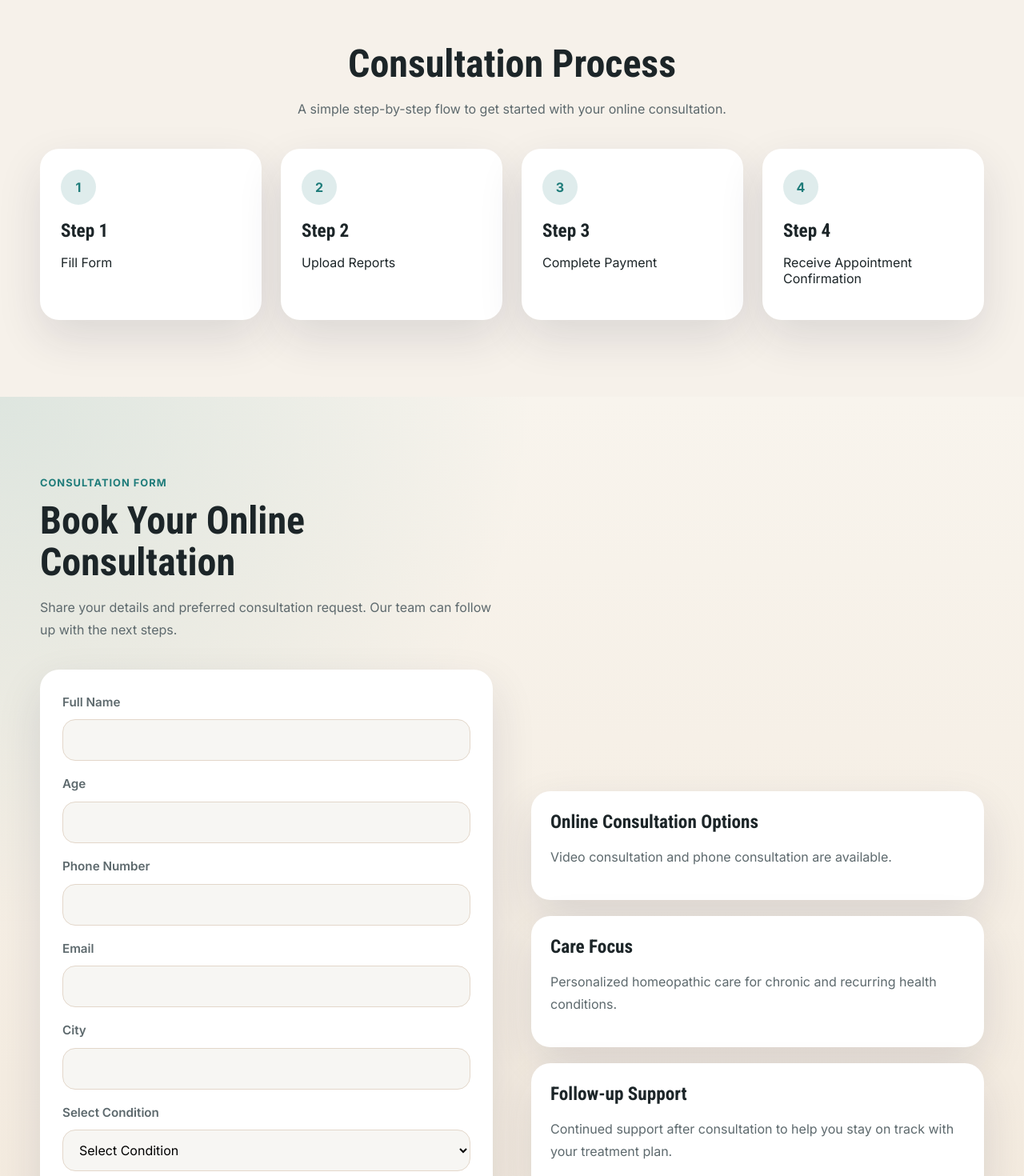
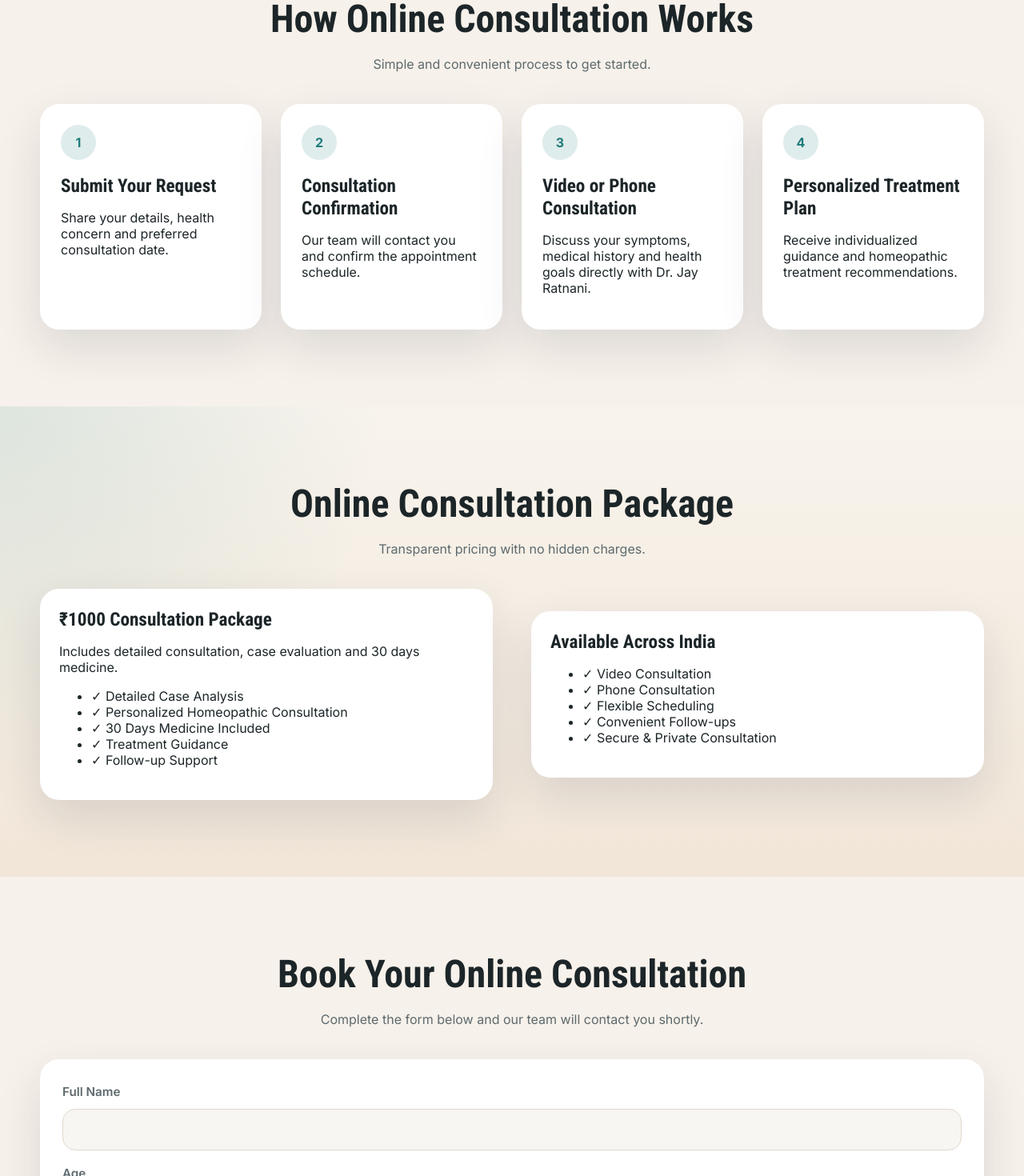
Before and after one commit to purelifehomeopathy-droid/purelife-homeopathy, a Next.js app: page /online-consultation in a window 1280 px wide. Shown: the part 960-2430 px from the top of the page at 80% size. Built offline with nearby package versions, Linux system fonts and the light colour scheme.

Commit message:
Add online consultation page

```diff
--- a/src/app/online-consultation/page.tsx
+++ b/src/app/online-consultation/page.tsx
@@ -1,36 +1,9 @@
 import type { Metadata } from "next";
 import { SectionHeading } from "@/components/section-heading";
-
 export const metadata: Metadata = {
   title: "Online Consultation",
-  description:
-    "Book an online homeopathy consultation with Dr. Jay Ratnani from anywhere in India."
+  description: "Book an online consultation"
 };
-
-const benefits = [
-  "Video Consultation",
-  "Phone Consultation",
-  "Personalized Homeopathic Care",
-  "Follow-up Support"
-];
-
-const steps = [
-  "Fill Form",
-  "Upload Reports",
-  "Complete Payment",
-  "Receive Appointment Confirmation"
-];
-
-const conditions = [
-  "Piles/Fissure/Fistula",
-  "Kidney Stones",
-  "Migraine",
-  "Hair Fall",
-  "Skin Disease",
-  "Digestive Disorder",
-  "Respiratory Disorder",
-  "Other"
-];
 
 export default function OnlineConsultationPage() {
   return (
@@ -49,17 +22,30 @@ export default function OnlineConsultationPage() {
   <div className="container">
     <SectionHeading
       centered
-            title="Consultation Benefits"
-            description="Accessible and personalized care designed to make online consultation simple and convenient."
+      title="Why Choose Online Consultation?"
+      description="Professional homeopathic care from the comfort of your home."
     />
 
     <div className="process-grid">
-            {benefits.map((benefit) => (
-              <article key={benefit} className="process-card fade-in">
+      <article className="process-card fade-in">
         <span>✓</span>
-                <h3>{benefit}</h3>
+        <h3>Video Consultation</h3>
       </article>
-            ))}
+
+      <article className="process-card fade-in">
+        <span>✓</span>
+        <h3>Phone Consultation</h3>
+      </article>
+
+      <article className="process-card fade-in">
+        <span>✓</span>
+        <h3>Personalized Treatment</h3>
+      </article>
+
+      <article className="process-card fade-in">
+        <span>✓</span>
+        <h3>Follow-up Support</h3>
+      </article>
     </div>
   </div>
 </section>
@@ -68,29 +54,94 @@ export default function OnlineConsultationPage() {
   <div className="container">
     <SectionHeading
       centered
-            title="Consultation Process"
-            description="A simple step-by-step flow to get started with your online consultation."
+      title="How Online Consultation Works"
+      description="Simple and convenient process to get started."
     />
 
     <div className="process-grid">
-            {steps.map((step, index) => (
-              <article key={step} className="process-card fade-in">
-                <span>{index + 1}</span>
-                <h3>{`Step ${index + 1}`}</h3>
-                <p>{step}</p>
+      <article className="process-card fade-in">
+        <span>1</span>
+        <h3>Submit Your Request</h3>
+        <p>
+          Share your details, health concern and preferred consultation date.
+        </p>
       </article>
-            ))}
+
+      <article className="process-card fade-in">
+        <span>2</span>
+        <h3>Consultation Confirmation</h3>
+        <p>
+          Our team will contact you and confirm the appointment schedule.
+        </p>
+      </article>
+
+      <article className="process-card fade-in">
+        <span>3</span>
+        <h3>Video or Phone Consultation</h3>
+        <p>
+          Discuss your symptoms, medical history and health goals directly with
+          Dr. Jay Ratnani.
+        </p>
+      </article>
+
+      <article className="process-card fade-in">
+        <span>4</span>
+        <h3>Personalized Treatment Plan</h3>
+        <p>
+          Receive individualized guidance and homeopathic treatment
+          recommendations.
+        </p>
+      </article>
     </div>
   </div>
 </section>
 
 <section className="section section-accent">
-        <div className="container contact-grid">
-          <div className="fade-in">
+  <div className="container">
     <SectionHeading
-              eyebrow="Consultation Form"
+      centered
+      title="Online Consultation Package"
+      description="Transparent pricing with no hidden charges."
+    />
+
+    <div className="contact-grid">
+      <div className="info-card">
+        <h3>₹1000 Consultation Package</h3>
+
+        <p>
+          Includes detailed consultation, case evaluation and 30 days medicine.
+        </p>
+
+        <ul>
+          <li>✓ Detailed Case Analysis</li>
+          <li>✓ Personalized Homeopathic Consultation</li>
+          <li>✓ 30 Days Medicine Included</li>
+          <li>✓ Treatment Guidance</li>
+          <li>✓ Follow-up Support</li>
+        </ul>
+      </div>
+
+      <div className="info-card">
+        <h3>Available Across India</h3>
+
+        <ul>
+          <li>✓ Video Consultation</li>
+          <li>✓ Phone Consultation</li>
+          <li>✓ Flexible Scheduling</li>
+          <li>✓ Convenient Follow-ups</li>
+          <li>✓ Secure & Private Consultation</li>
+        </ul>
+      </div>
+    </div>
+  </div>
+</section>
+
+<section className="section">
+  <div className="container">
+    <SectionHeading
+      centered
       title="Book Your Online Consultation"
-              description="Share your details and preferred consultation request. Our team can follow up with the next steps."
+      description="Complete the form below and our team will contact you shortly."
     />
 
     <form className="form-card">
@@ -111,6 +162,11 @@ export default function OnlineConsultationPage() {
         </label>
 
         <label className="field">
+          <span>WhatsApp Number</span>
+          <input type="tel" name="whatsapp" />
+        </label>
+
+        <label className="field">
           <span>Email</span>
           <input type="email" name="email" />
         </label>
@@ -121,57 +177,166 @@ export default function OnlineConsultationPage() {
         </label>
 
         <label className="field">
-                  <span>Select Condition</span>
-                  <select name="condition" defaultValue="">
-                    <option value="" disabled>
-                      Select Condition
-                    </option>
-                    {conditions.map((condition) => (
-                      <option key={condition} value={condition}>
-                        {condition}
-                      </option>
-                    ))}
+          <span>Consultation Type</span>
+          <select>
+            <option>Video Consultation</option>
+            <option>Phone Consultation</option>
+          </select>
+        </label>
+
+        <label className="field">
+          <span>Health Concern</span>
+          <select>
+            <option>Piles / Fissure / Fistula</option>
+            <option>Kidney Stones</option>
+            <option>Migraine</option>
+            <option>Hair Fall</option>
+            <option>Skin Disease</option>
+            <option>Digestive Disorder</option>
+            <option>Respiratory Disorder</option>
+            <option>Other</option>
           </select>
         </label>
 
         <label className="field">
           <span>Preferred Date</span>
-                  <input type="date" name="preferredDate" />
+          <input type="date" />
         </label>
 
         <label className="field field-full">
           <span>Additional Notes</span>
-                  <textarea name="additionalNotes" rows={5} />
+          <textarea rows={5} />
         </label>
       </div>
 
-              <button type="submit" className="button button-primary online-cta">
+      <a
+        href="https://wa.me/919023806955"
+        target="_blank"
+        rel="noopener noreferrer"
+        className="button button-primary"
+      >
         Book Online Consultation
-              </button>
+      </a>
     </form>
   </div>
+</section>
+<section className="section section-soft">
+  <div className="container">
+    <SectionHeading
+      centered
+      title="Conditions Commonly Consulted Online"
+      description="Patients across India consult us for a wide range of chronic and recurring health concerns."
+    />
 
-          <div className="contact-details fade-in">
+    <div className="process-grid">
+      <article className="process-card fade-in">
+        <h3>Piles, Fissure & Fistula</h3>
+      </article>
+
+      <article className="process-card fade-in">
+        <h3>Kidney Stones</h3>
+      </article>
+
+      <article className="process-card fade-in">
+        <h3>Migraine & Headaches</h3>
+      </article>
+
+      <article className="process-card fade-in">
+        <h3>Hair Fall & Scalp Disorders</h3>
+      </article>
+
+      <article className="process-card fade-in">
+        <h3>Skin Diseases & Allergies</h3>
+      </article>
+
+      <article className="process-card fade-in">
+        <h3>Digestive Disorders</h3>
+      </article>
+
+      <article className="process-card fade-in">
+        <h3>Respiratory Disorders</h3>
+      </article>
+
+      <article className="process-card fade-in">
+        <h3>Children's Health Concerns</h3>
+      </article>
+    </div>
+  </div>
+</section>
+
+<section className="section">
+  <div className="container">
+    <SectionHeading
+      centered
+      title="Frequently Asked Questions"
+      description="Common questions about online homeopathy consultation."
+    />
+
+    <div className="contact-grid">
       <div className="info-card">
-              <h3>Online Consultation Options</h3>
-              <p>Video consultation and phone consultation are available.</p>
-            </div>
-
-            <div className="info-card">
-              <h3>Care Focus</h3>
+        <h3>How does online consultation work?</h3>
         <p>
-                Personalized homeopathic care for chronic and recurring health
-                conditions.
+          After submitting your request, our team contacts you to confirm
+          the appointment. Consultation can be conducted via phone or video call.
         </p>
       </div>
 
       <div className="info-card">
-              <h3>Follow-up Support</h3>
+        <h3>Do I need to visit the clinic?</h3>
         <p>
-                Continued support after consultation to help you stay on track
-                with your treatment plan.
+          No. Online consultation allows you to consult from anywhere in India.
         </p>
       </div>
+
+      <div className="info-card">
+        <h3>Are medicines included?</h3>
+        <p>
+          Yes. The ₹1000 consultation package includes 30 days medicine.
+        </p>
+      </div>
+
+      <div className="info-card">
+        <h3>Can I share reports?</h3>
+        <p>
+          Yes. Previous reports, prescriptions and investigations can be shared
+          during the consultation process.
+        </p>
+      </div>
+    </div>
+  </div>
+</section>
+
+<section className="section section-accent">
+  <div className="container">
+    <SectionHeading
+      centered
+      title="Online Homeopathy Consultation Across India"
+      description="Professional homeopathic guidance from the comfort of your home."
+    />
+
+    <p style={{ textAlign: "center", maxWidth: "900px", margin: "0 auto 24px" }}>
+      Pure Life Homeopathy offers online homeopathy consultation for patients
+      across India. Whether you are seeking guidance for piles, fissure,
+      fistula, kidney stones, migraine, hair fall, allergies, skin diseases,
+      digestive disorders or respiratory conditions, you can consult
+      Dr. Jay Ratnani from the comfort of your home.
+    </p>
+
+    <p style={{ textAlign: "center", maxWidth: "900px", margin: "0 auto 32px" }}>
+      Online consultations are available through video and phone appointments.
+      Patients can discuss symptoms, share reports, receive personalized
+      guidance and continue follow-up care remotely.
+    </p>
+
+    <div style={{ textAlign: "center" }}>
+      <a
+        href="https://wa.me/919023806955"
+        target="_blank"
+        rel="noopener noreferrer"
+        className="button button-primary"
+      >
+        Book Consultation on WhatsApp
+      </a>
     </div>
   </div>
 </section>
```
Lines whose indentation alone changed are shown as unchanged.
